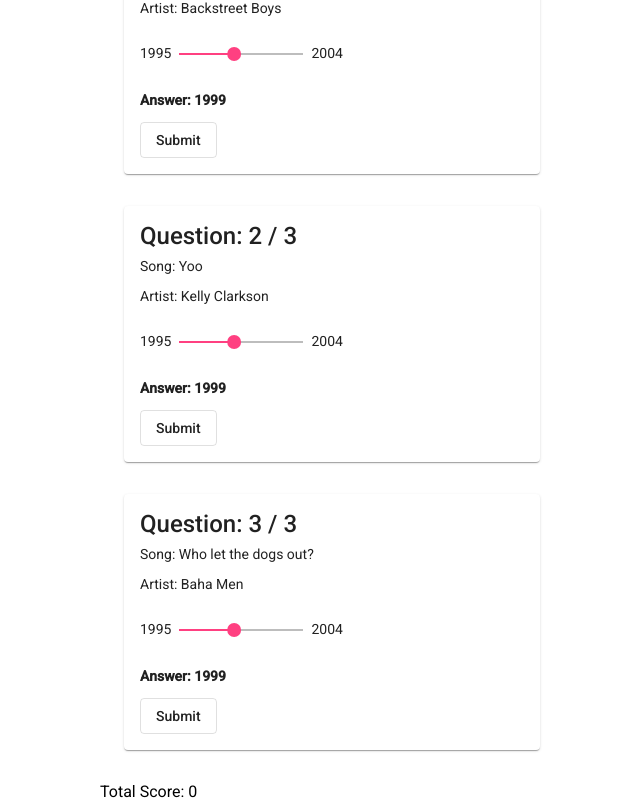
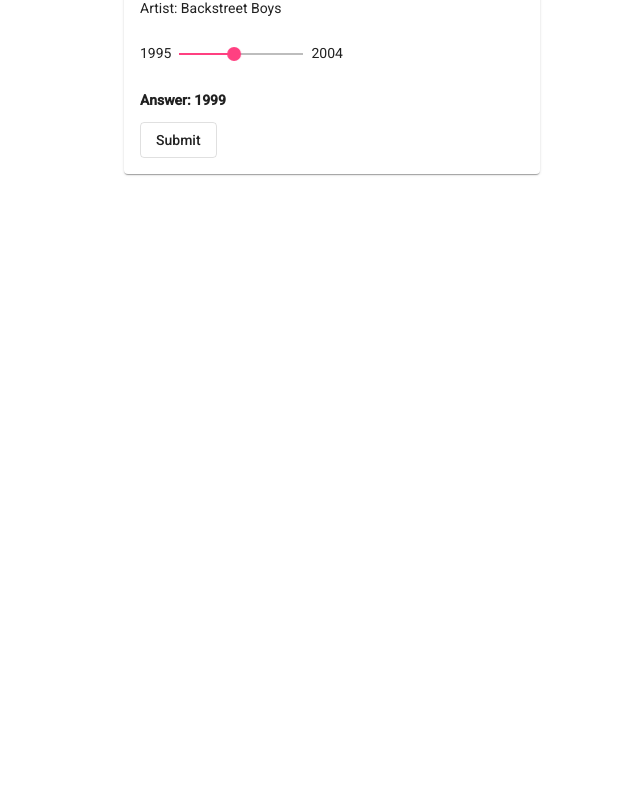
Before and after one commit to rrosenlof/spotify-quiz, an Angular app: page / in a window 1280 px wide. Shown: the part 198-999 px from the top of the page, without its empty margins (220-860 px from the left). After the commit the page ends 821 px from the top, so only its background shows below. Built offline with nearby package versions, Linux system fonts and the light colour scheme.

Commit message:
next question function works

```diff
--- a/src/app/quiz/quiz.component.html
+++ b/src/app/quiz/quiz.component.html
@@ -1,5 +1,10 @@
-<app-question *ngFor="let question of questions; let i = index"
-    [question]="question" [index]="i+1" [playlistLength]="playlistLength" (score)="onAnswered($event)"></app-question>
-<div>
+<ng-container *ngFor="let question of questions; let i = index" >
+    <ng-container *ngIf="i == pager.page">
+        <app-question
+            [question]="question" [index]="i+1" [playlistLength]="playlistLength" (score)="onAnswered($event)">
+        </app-question>
+    </ng-container>
+</ng-container>
+<div *ngIf="pager.end == pager.page">
     <p>Total Score: {{ score }}</p>
 </div>
--- a/src/app/quiz/quiz.component.ts
+++ b/src/app/quiz/quiz.component.ts
@@ -6,7 +6,7 @@
   styleUrls: ['./quiz.component.css']
 })
 export class QuizComponent implements OnInit {
-  playlistLength = 3;
+
   questions = [
     {
       id: 1,
@@ -27,6 +27,13 @@
       year: 2000
     },
   ]
+  playlistLength = this.questions.length;
+  pager =
+    {
+      page: 0,
+      end: this.playlistLength
+    }
+
 
   score = 0;
   constructor() { }
@@ -36,6 +43,7 @@
 
   onAnswered(score: number) {
     this.score += score;
+    this.pager.page += 1;
   }
 
 }
```
